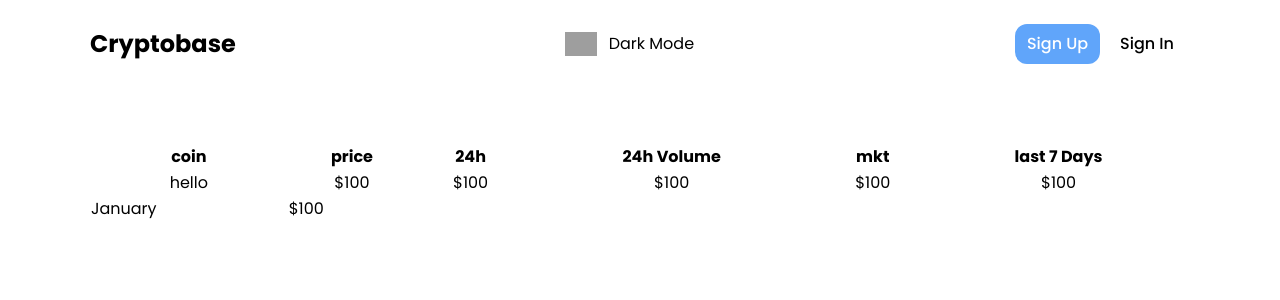
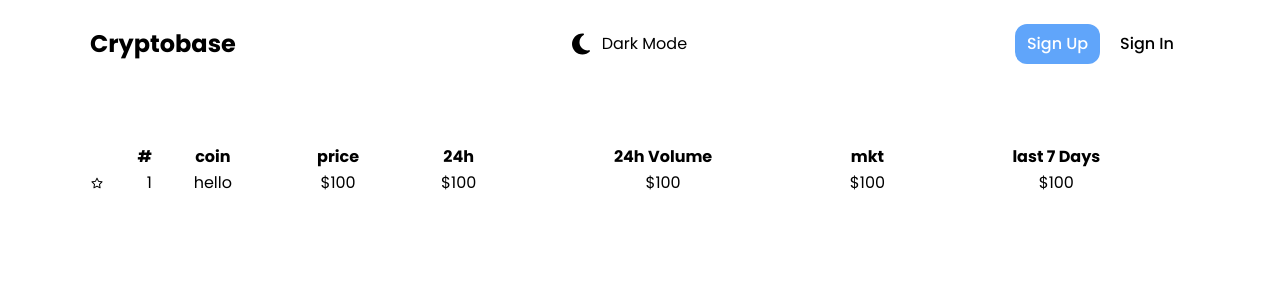
Before and after one commit to elghanbibadr/cryptoapp, a React (Vite) app: page / in a window 1280 px wide. Shown: the top 300 px of the page. Built offline with nearby package versions, Linux system fonts and the light colour scheme; grey boxes are pictures that could not be loaded; the HTML template or start-up script is replaced by a standard one.

Commit message:
create a hardcoded table row element that only need the data fetched from the api

```diff
--- a/src/componenet/CoinsTable.jsx
+++ b/src/componenet/CoinsTable.jsx
@@ -1,10 +1,13 @@
 import React from 'react'
+import starIcon from "../assets/star-regular.svg"
 
 export const CoinsTable = () => {
   return (
     <table className='w-full'>
         {/* the table header  */}
     <tr className=' w-full '>
+      <th></th>
+      <th className='text-end'>#</th>
       <th>coin</th>
       <th>price</th>
       <th>24h</th>
@@ -14,6 +17,9 @@ export const CoinsTable = () => {
     </tr>
     {/* table data row */}
     <tr className='text-center'>
+
+      <td className='w-[14px] h-[14px]' ><img className='h-full w-full' src={starIcon} alt="star icon" /> </td>
+      <td className='text-end'>1</td>
       <td >hello</td>
       <td>$100</td>
       <td>$100</td>
@@ -21,10 +27,7 @@ export const CoinsTable = () => {
       <td>$100</td>
       <td>$100</td>
     </tr>
-    <tr>
-      <td>January</td>
-      <td>$100</td>
-    </tr>
+
   </table>
   )
 }
--- a/src/componenet/Navbar.jsx
+++ b/src/componenet/Navbar.jsx
@@ -3,11 +3,13 @@ import Wrraper from './Wrraper'
 import Btn from './Btn'
 import { Link } from 'react-router-dom'
 import { auth } from '../firebase'
-import MoonIcon from "../../src/moon-solid.svg"
+import MoonIcon from "../assets/moon-solid.svg"
+
+
+
 
 
 const Navbar = () => {
-
     return(
 
 <Wrraper >
```
